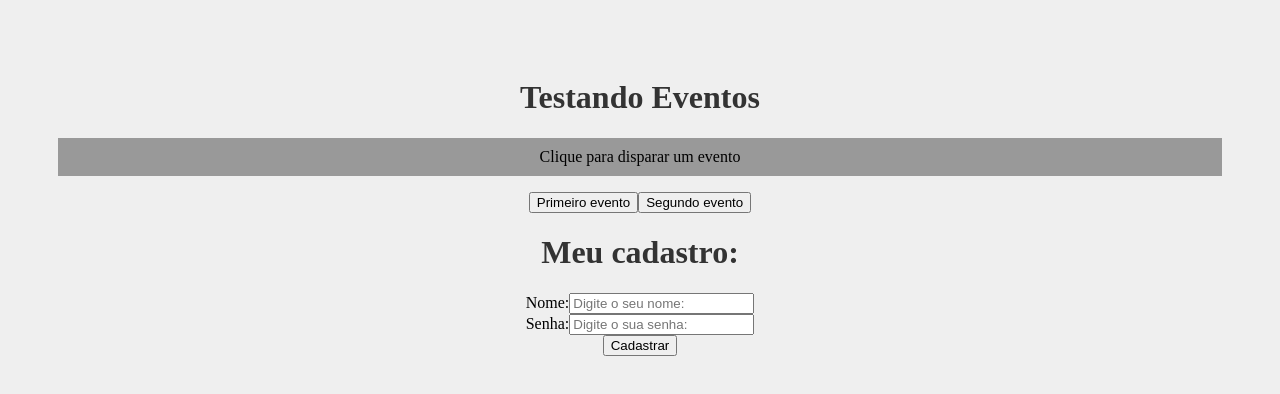
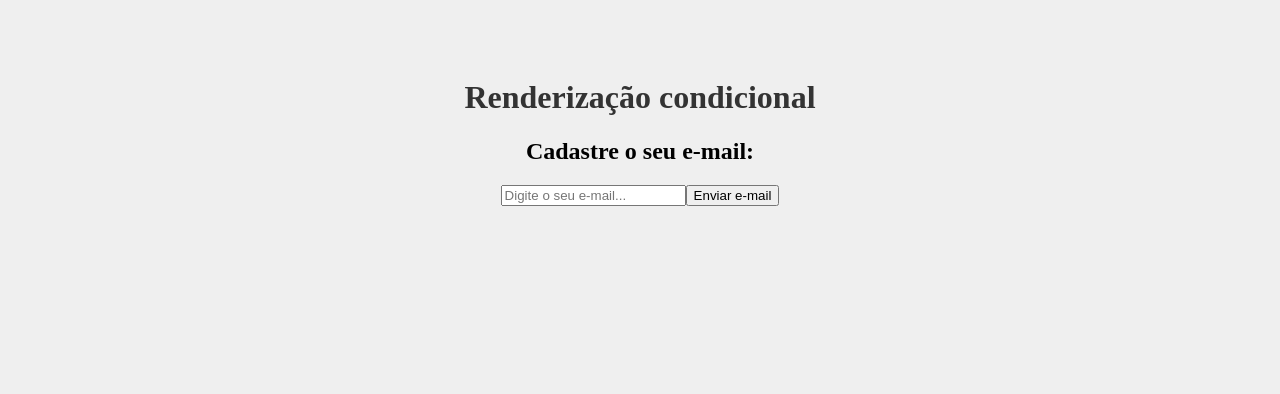
Before and after one commit to Melkysedeke/React, a React (Create React App) app in the folder meu-projeto/: page / in a window 1280 px wide. Shown: the top 394 px of the page. Built offline with nearby package versions, Linux system fonts and the light colour scheme.

Commit message:
Renderização por condição

```diff
--- a/meu-projeto/src/App.js
+++ b/meu-projeto/src/App.js
@@ -1,13 +1,11 @@
 import './App.css';
-import Evento from './components/Evento';
-import Form from './components/Form';
+import Condicional from './components/Condicional';
 
 function App() {
   return (
     <div className="App">
-      <h1>Testando Eventos</h1>
-      <Evento/>
-      <Form/>
+      <h1>Renderização condicional</h1>
+      <Condicional/>
     </div>
   );
 }
--- /dev/null
+++ b/meu-projeto/src/components/Condicional.js
@@ -0,0 +1,34 @@
+import { useState } from 'react'
+
+function Condicional(){
+    const[email, setEmail] = useState()
+    const[userEmail,setUserEmail] = useState()
+
+    function enviarEmail(e){
+        e.preventDefault()
+        setUserEmail(email)
+        console.log(userEmail)
+    }
+
+    function limparEmail(){
+        setUserEmail('')
+    }
+
+    return (
+        <div>
+            <h2>Cadastre o seu e-mail:</h2>
+            <form>
+                <input type="email" placeholder="Digite o seu e-mail..." onChange={(e)=>setEmail(e.target.value)}></input>
+                <button type="submit" onClick={enviarEmail}>Enviar e-mail</button>
+                {userEmail && (
+                    <div>
+                        <p>O e-mail do usuário é: {userEmail}</p>
+                        <button onClick={limparEmail}>Limpar e-mail</button>
+                    </div>
+                )}
+            </form>
+        </div>
+    )
+}
+
+export default Condicional
```
